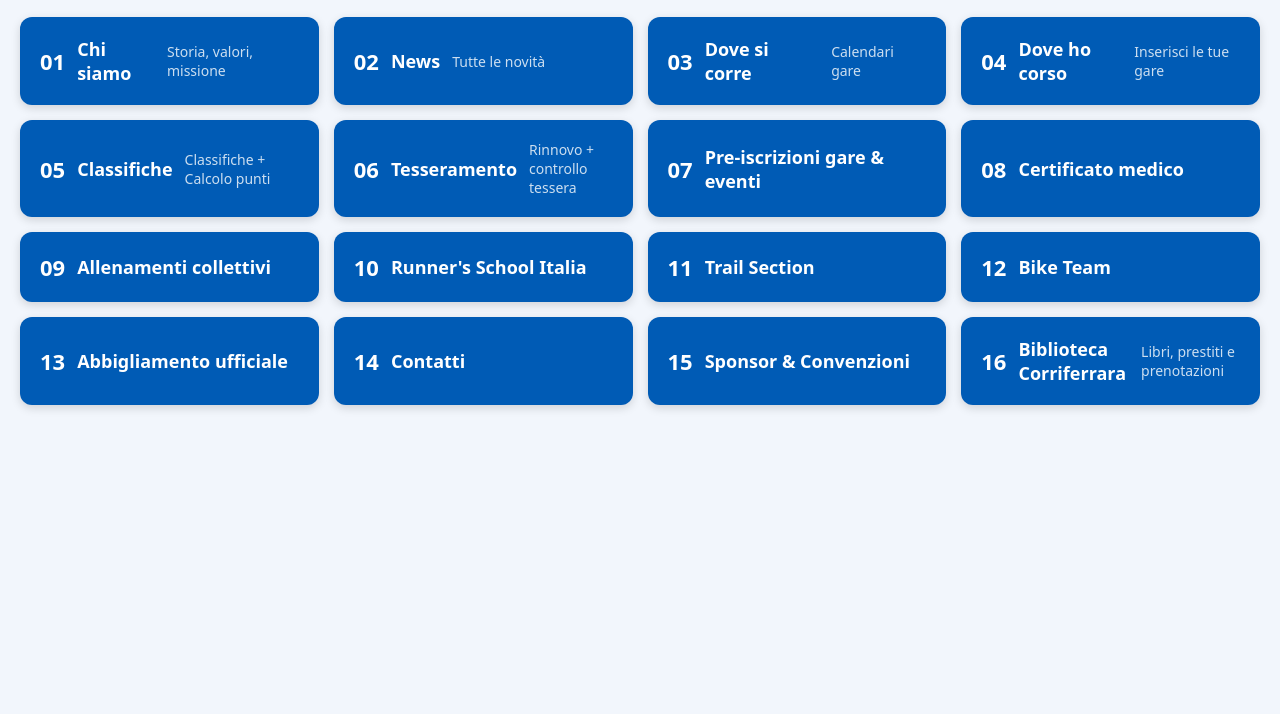
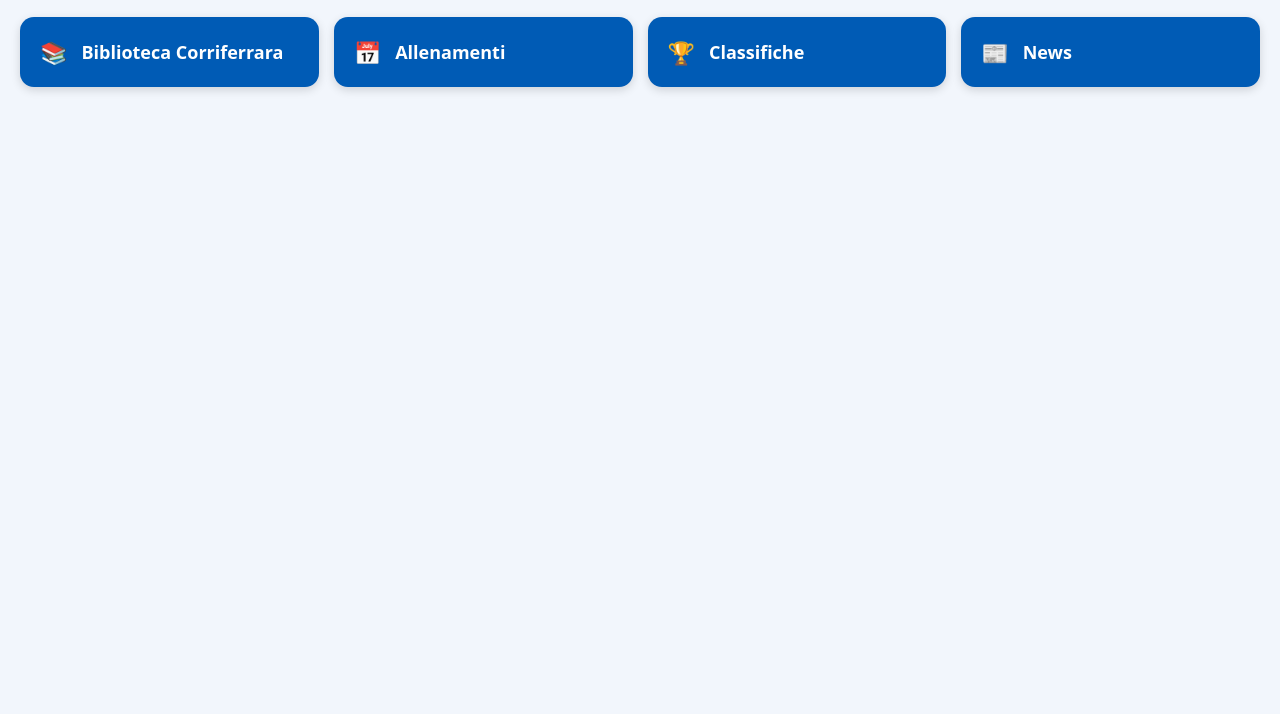
Before and after one commit to massimocora3-create/corriferrara-app, a plain HTML site: page index.html in a window 1280 px wide. Shown: the part 86-800 px from the top of the page. Drawn offline with Linux system fonts and the light colour scheme.

Commit message:
Update index.html
New index – Biblioteca opens externally

```diff
--- a/index.html
+++ b/index.html
@@ -1,20 +1,23 @@
-
 <!DOCTYPE html>
 <html lang="it">
 <head>
 <meta charset="UTF-8">
 <meta name="viewport" content="width=device-width, initial-scale=1">
 
-<!-- Manifest corretto -->
+<title>Corriferrara App</title>
+
+<!-- Manifest -->
 <link rel="manifest" href="https://massimocora3-create.github.io/corriferrara-app/manifest.json">
 
-<!-- Colore barra indirizzi mobile -->
+<!-- Colore barra mobile -->
 <meta name="theme-color" content="#003d7a">
 
-<!-- Service Worker corretto -->
+<!-- Service Worker -->
 <script>
 if ("serviceWorker" in navigator) {
-    navigator.serviceWorker.register("https://massimocora3-create.github.io/corriferrara-app/sw.js");
+  navigator.serviceWorker.register(
+    "https://massimocora3-create.github.io/corriferrara-app/sw.js"
+  );
 }
 </script>
 
@@ -44,19 +47,18 @@ body {
   padding: 20px;
 }
 
-/* Box principali */
+/* Box */
 .box {
-  background: #005bb5; /* Blu più scuro */
+  background: #005bb5;
   padding: 20px;
-  border-radius: 12px;
+  border-radius: 14px;
   color: #fff;
   font-size: 18px;
   cursor: pointer;
-  text-align: left;
   font-weight: 600;
   display: flex;
   align-items: center;
-  gap: 12px;
+  gap: 14px;
   transition: 0.2s;
   box-shadow: 0px 3px 10px rgba(0,0,0,0.15);
 }
@@ -65,162 +67,50 @@ body {
   background: #003d7a;
 }
 
-/* Icone testo semplice */
 .icon {
   font-size: 22px;
-  font-weight: bold;
-}
-
-/* Sottomenù */
-.submenu {
-  display: none;
-  background: #e2edff;
-  padding: 10px 15px 15px 15px;
-  margin: -10px 20px 10px 20px;
-  border-radius: 8px;
-  animation: fadeIn 0.3s ease-in-out;
-}
-
-@keyframes fadeIn {
-  from {opacity:0;}
-  to {opacity:1;}
-}
-
-.subbox {
-  background: #fff;
-  padding: 12px;
-  margin-top: 8px;
-  border-radius: 6px;
-  font-size: 16px;
-  border-left: 4px solid #005bb5;
-  cursor: pointer;
-  font-weight: 500;
-}
-
-.subbox:hover {
-  background: #d7e6ff;
-}
-
-/* Testo più piccolo */
-.label-small {
-  font-size: 14px;
-  opacity: 0.8;
-  font-weight: 400;
 }
 </style>
-
-<script>
-function openLink(url) {
-  window.location.href = url;
-}
-
-function toggleSub(id) {
-  const el = document.getElementById(id);
-  el.style.display = el.style.display === "block" ? "none" : "block";
-}
-</script>
-
 </head>
 
 <body>
 
 <div class="header">
-  Corriferrara – APP
+  App Corriferrara
 </div>
 
 <div class="grid">
 
-  <div class="box" onclick="openLink('https://atleticacorriferrara.blogspot.com/p/storia-della-corriferrara-asd.html')">
-    <div class="icon">01</div>
-    Chi siamo<br><span class="label-small">Storia, valori, missione</span>
+  <div class="box" onclick="openBiblioteca()">
+    <div class="icon">📚</div>
+    Biblioteca Corriferrara
   </div>
 
-  <div class="box" onclick="openLink('https://atleticacorriferrara.blogspot.com/p/news.html')">
-    <div class="icon">02</div>
-    News<br><span class="label-small">Tutte le novità</span>
+  <div class="box" onclick="alert('Sezione in arrivo')">
+    <div class="icon">📅</div>
+    Allenamenti
   </div>
 
-  <div class="box" onclick="openLink('https://atleticacorriferrara.blogspot.com/p/dove-si-corre.html')">
-    <div class="icon">03</div>
-    Dove si corre<br><span class="label-small">Calendari gare</span>
+  <div class="box" onclick="alert('Sezione in arrivo')">
+    <div class="icon">🏆</div>
+    Classifiche
   </div>
 
-  <div class="box" onclick="openLink('https://goo.gl/forms/WzRBTqYzxg0jbOCH3')">
-    <div class="icon">04</div>
-    Dove ho corso<br><span class="label-small">Inserisci le tue gare</span>
+  <div class="box" onclick="alert('Sezione in arrivo')">
+    <div class="icon">📰</div>
+    News
   </div>
-
-  <div class="box" onclick="openLink('https://atleticacorriferrara.blogspot.com/p/classifiche.html')">
-    <div class="icon">05</div>
-    Classifiche<br><span class="label-small">Classifiche + Calcolo punti</span>
-  </div>
-
-  <div class="box" onclick="toggleSub('sub6')">
-    <div class="icon">06</div>
-    Tesseramento<br><span class="label-small">Rinnovo + controllo tessera</span>
-  </div>
-
-  <div id="sub6" class="submenu">
-    <div class="subbox" onclick="openLink('https://atleticacorriferrara.blogspot.com/p/tesseramento-corriferrara-2019.html')">Rinnova la tua tessera</div>
-    <div class="subbox" onclick="openLink('https://atleticacorriferrara.blogspot.com/p/tessere-corriferrara_26.html')">Numero e scadenza tessera</div>
-  </div>
-
-  <div class="box" onclick="openLink('https://atleticacorriferrara.blogspot.com/p/pre-iscrizioni-prossime-gare-e-eventi.html')">
-    <div class="icon">07</div>
-    Pre-iscrizioni gare & eventi
-  </div>
-
-  <div class="box" onclick="toggleSub('sub8')">
-    <div class="icon">08</div>
-    Certificato medico
-  </div>
-
-  <div id="sub8" class="submenu">
-    <div class="subbox" onclick="openLink('https://docs.google.com/forms/d/e/1FAIpQLSc-IrRlvTx6xbkoPPT8SdDc3X3yOwDIwdlF0gLZ-PVzS9NVPg/viewform?usp=sf_link')">Carica certificato</div>
-    <div class="subbox" onclick="openLink('https://atleticacorriferrara.blogspot.com/p/controlla-la-scadenza-del-tuo.html')">Controlla scadenza</div>
-  </div>
-
-  <div class="box" onclick="openLink('https://atleticacorriferrara.blogspot.com/p/allenamenti-collettivi.html')">
-    <div class="icon">09</div>
-    Allenamenti collettivi
-  </div>
-
-  <div class="box" onclick="openLink('https://www.runnerschoolitalia.com/')">
-    <div class="icon">10</div>
-    Runner's School Italia
-  </div>
-
-  <div class="box" onclick="openLink('https://atleticacorriferrara.blogspot.com/p/trail-running.html')">
-    <div class="icon">11</div>
-    Trail Section
-  </div>
-
-  <div class="box" onclick="openLink('https://atleticacorriferrara.blogspot.com/p/fc-bike-team.html')">
-    <div class="icon">12</div>
-    Bike Team
-  </div>
-
-  <div class="box" onclick="openLink('https://atleticacorriferrara.blogspot.com/p/abbigliamento-corriferrara_18.html')">
-    <div class="icon">13</div>
-    Abbigliamento ufficiale
-  </div>
-
-  <div class="box" onclick="openLink('https://atleticacorriferrara.blogspot.com/p/contatti.html')">
-    <div class="icon">14</div>
-    Contatti
-  </div>
-
-  <div class="box" onclick="openLink('https://atleticacorriferrara.blogspot.com/p/sponsor.html')">
-    <div class="icon">15</div>
-    Sponsor & Convenzioni
-  </div>
- <div class="box" onclick="openLink('biblioteca.html')">
-  <div class="icon">16</div>
-  Biblioteca Corriferrara<br>
-  <span class="label-small">Libri, prestiti e prenotazioni</span>
-</div>
 
 </div>
 
+<script>
+function openBiblioteca() {
+  window.open(
+    "https://atleticacorriferrara.blogspot.com/p/biblioteca-corriferrara.html",
+    "_blank"
+  );
+}
+</script>
+
 </body>
 </html>
```
